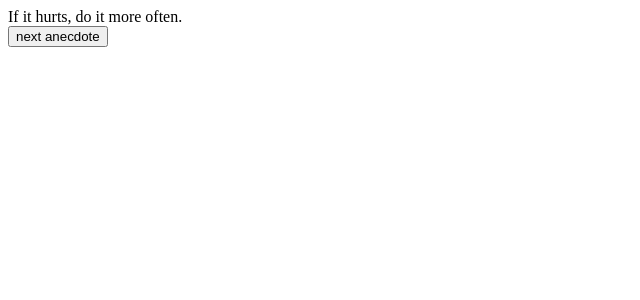
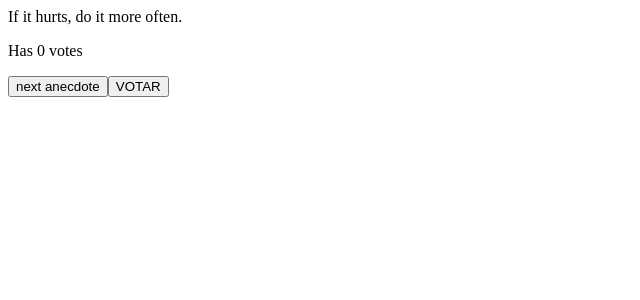
Before and after one commit to guidoserniotti/fullstack-dev, a React (Vite) app in the folder part1/anecdotes/: page / in a window 1280 px wide. Shown: the top 300 px of the page, without its empty margins (0-640 px from the left). Built offline with nearby package versions, Linux system fonts and the light colour scheme.

Commit message:
part 1 ex 1.12

```diff
--- a/part1/anecdotes/src/App.jsx
+++ b/part1/anecdotes/src/App.jsx
@@ -15,7 +15,9 @@ const App = () => {
         "Programming without an extremely heavy use of console.log is same as if a doctor would refuse to use x-rays or blood tests when diagnosing patients.",
         "The only way to go fast, is to go well.",
     ];
+    let array = new Uint8Array(anecdotes.length);
 
+    const [votes, setVotes] = useState(array);
     const [selected, setSelected] = useState(0);
 
     const randomAnecdote = () => {
@@ -24,12 +26,20 @@ const App = () => {
         setSelected(index);
     };
 
+    const voteAnecdote = () => {
+        let votosTotales = [...votes];
+        votosTotales[selected] += 1;
+        setVotes(votosTotales);
+        console.log(votosTotales);
+    };
+
     return (
         <div>
             {anecdotes[selected]}
-            {console.log(selected)}
+            <p>Has {votes[selected]} votes</p>
             <div>
                 <Button text={"next anecdote"} handleClick={randomAnecdote} />
+                <Button text={"VOTAR"} handleClick={voteAnecdote} />
             </div>
         </div>
     );
```
